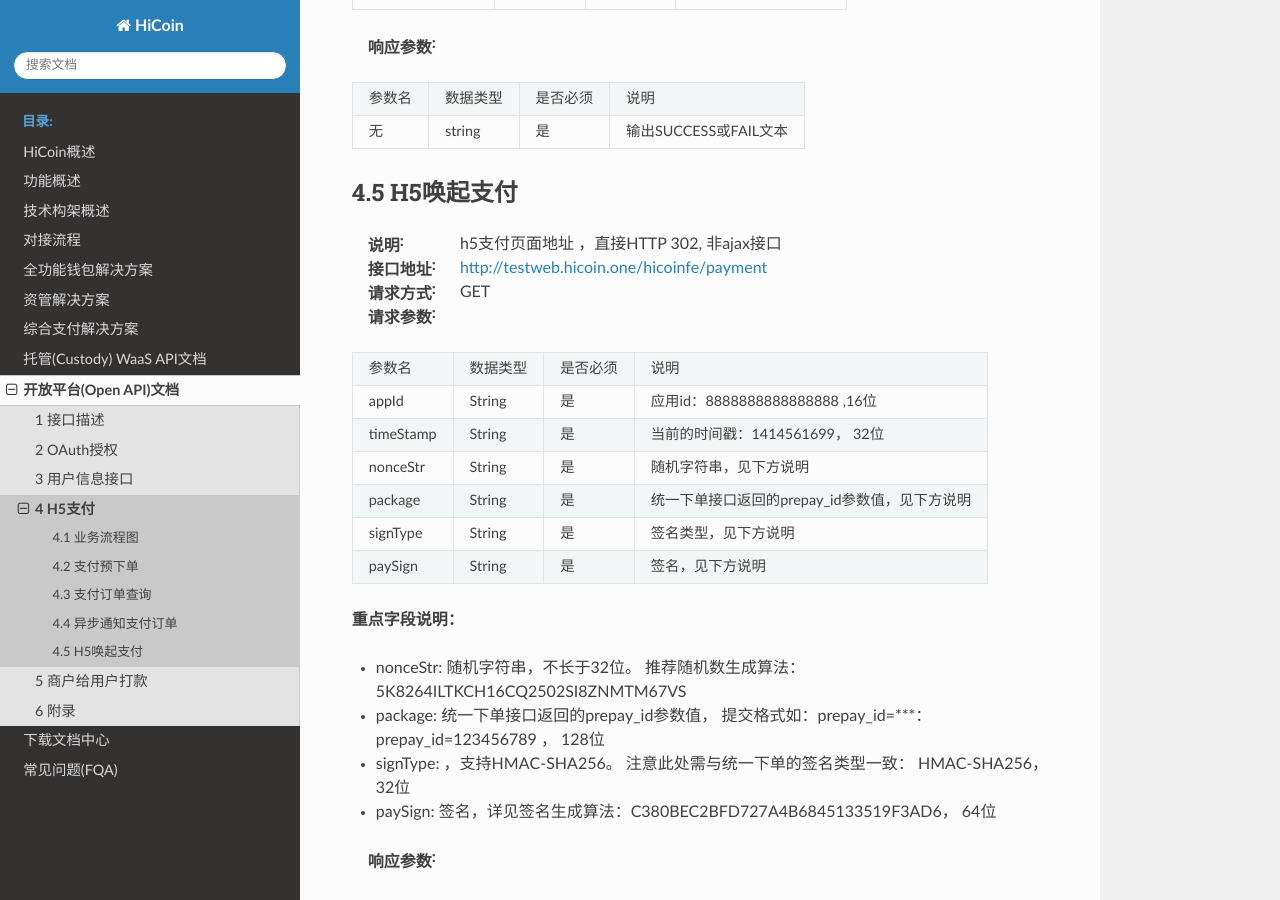
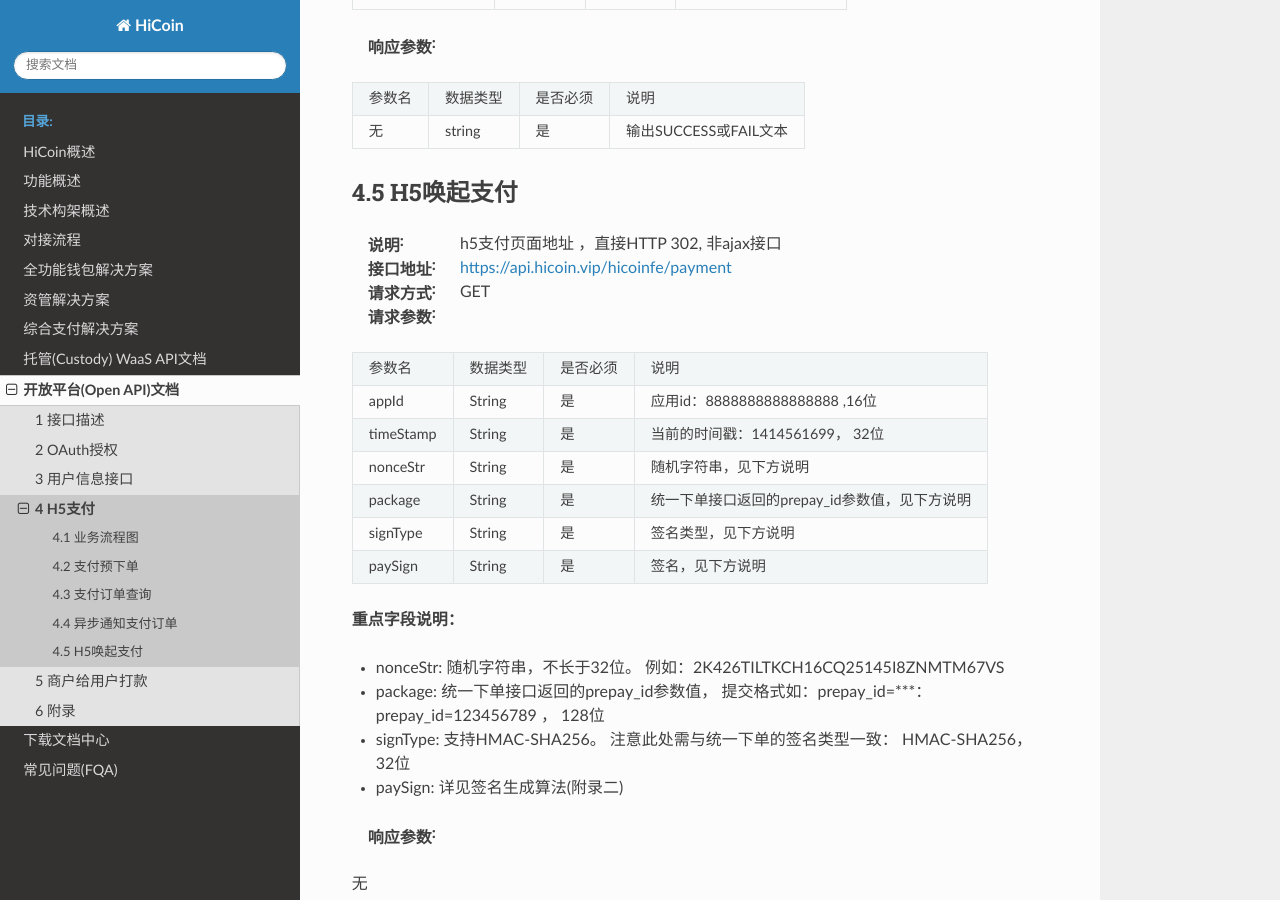
Before and after one commit to HiCoinCom/hicoindocs, a Sphinx documentation site: the page built from source/API-Open/openapi_h5payment.rst, in a window 1280 px wide and 900 px high, scrolled down 3788 px. Built offline with Sphinx 7.4.7 and the Read the Docs theme 2.0.0, drawn with Linux system fonts in a browser that asks for light colours.

Commit message:
oauth授权

```diff
--- a/source/API-Open/openapi_h5payment.rst
+++ b/source/API-Open/openapi_h5payment.rst
@@ -143,7 +143,7 @@
 --------------------------
 
 :说明: h5支付页面地址 ，直接HTTP 302, 非ajax接口
-:接口地址: http://testweb.hicoin.one/hicoinfe/payment
+:接口地址: https://api.hicoin.vip/hicoinfe/payment
 :请求方式: GET
 :请求参数:
 
@@ -159,10 +159,10 @@
 
 **重点字段说明：**
 
-- nonceStr: 随机字符串，不长于32位。 推荐随机数生成算法：5K8264ILTKCH16CQ2502SI8ZNMTM67VS
+- nonceStr: 随机字符串，不长于32位。 例如：2K426TILTKCH16CQ25145I8ZNMTM67VS
 - package: 统一下单接口返回的prepay_id参数值， 提交格式如：prepay_id=***：prepay_id=123456789 ， 128位
-- signType: ，支持HMAC-SHA256。 注意此处需与统一下单的签名类型一致： HMAC-SHA256， 32位
-- paySign: 签名，详见签名生成算法：C380BEC2BFD727A4B6845133519F3AD6， 64位
+- signType: 支持HMAC-SHA256。 注意此处需与统一下单的签名类型一致： HMAC-SHA256， 32位
+- paySign: 详见签名生成算法(附录二)
 
 :响应参数:
 
--- a/source/API-Open/openapi_oauth.rst
+++ b/source/API-Open/openapi_oauth.rst
@@ -1,7 +1,7 @@
 2 OAuth授权
 ====================
 
-:域名: http://oauth.hicoin.one/api
+:域名: https://oauth.hicoin.one/api
 
 2.1 业务流程图
 -------------------
```
Also changed, not shown: other parts of source/API-Open/openapi_oauth.rst (+1 -1 lines).
